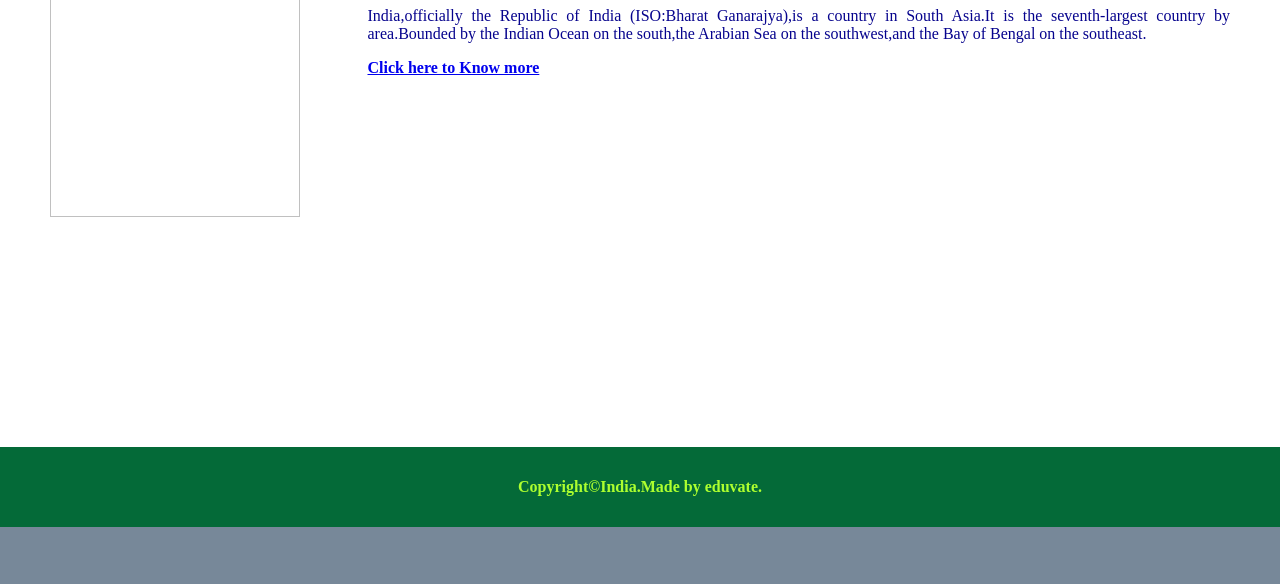
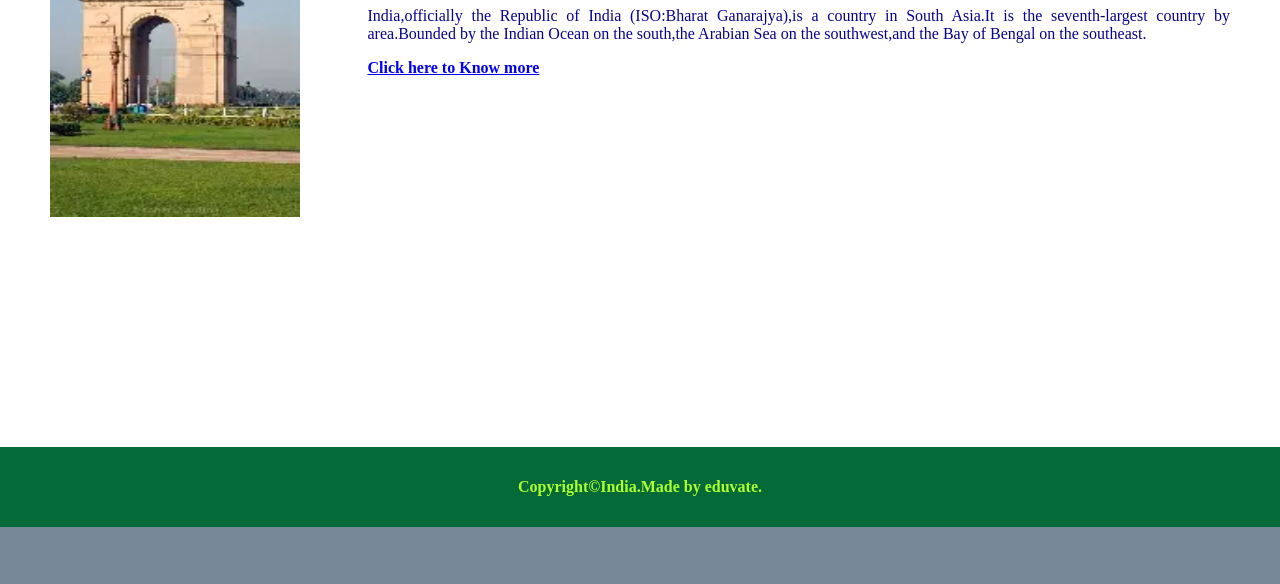
Before and after one commit to Malar6600/indianportaIarshini, a plain HTML site: page index.html in a window 1280 px wide. Shown: the part 216-800 px from the top of the page. Drawn offline with Linux system fonts and the light colour scheme.

Commit message:
Fix HTML structure and image source path

```diff
--- a/index.html
+++ b/index.html
@@ -19,7 +19,7 @@
                <main>
                   <div class="row">
                      <div class="column1">
-         <img src="images/images.jpg"height="300px"width="250px">
+         <img src="images.jpg"height="300px"width="250px">
                         </div>
                            <div class="column2">
                               <h1>India</h1>
```
